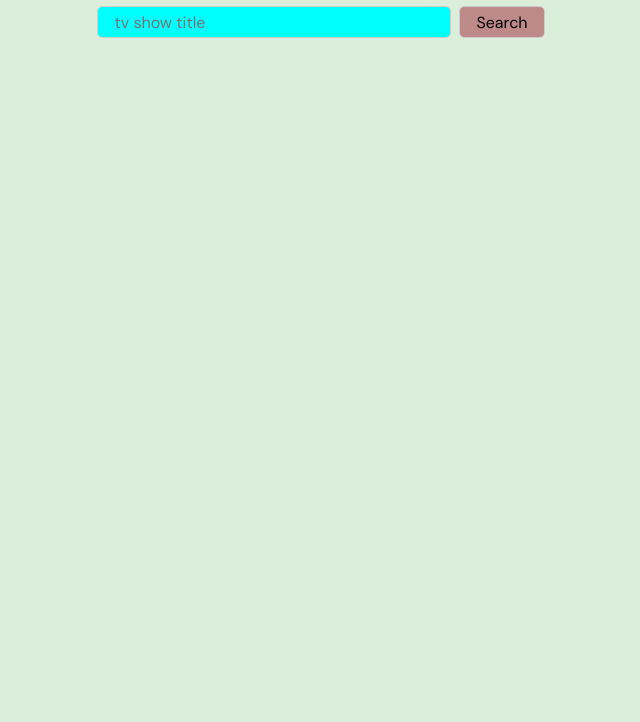
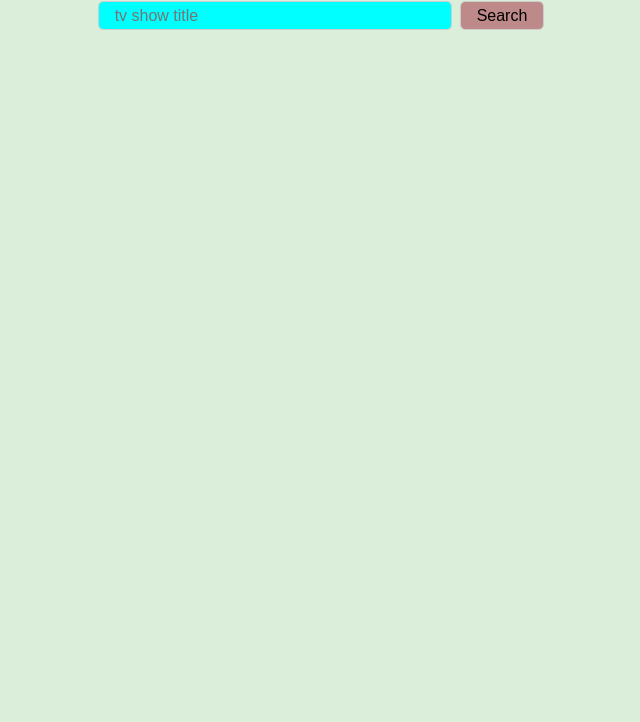
Before and after one commit to tariqs26/tv-show-search, a plain HTML site: page index.html in a window 1280 px wide. Shown: the part 78-800 px from the top of the page, without its empty margins (319-959 px from the left). Drawn offline with nearby package versions, Linux system fonts and the light colour scheme.

Commit message:
change the google font

```diff
--- a/index.html
+++ b/index.html
@@ -6,7 +6,7 @@
     <meta http-equiv="X-UA-Compatible" content="IE=edge">
     <meta name="viewport" content="width=device-width, initial-scale=1.0">
     <title>TV Show Search</title>
-    <link href="https://fonts.googleapis.com/css2?family=DM+Sans:wght@400;700&display=swap" rel="stylesheet">
+    <link href="https://fonts.googleapis.com/css2?family=Rubik:wght@300;400;600&display=swap" rel="stylesheet">
     <link rel="stylesheet" href="style.css">
     <script src="https://cdn.jsdelivr.net/npm/axios/dist/axios.min.js"></script>
     <script src="script.js" defer></script>
```
